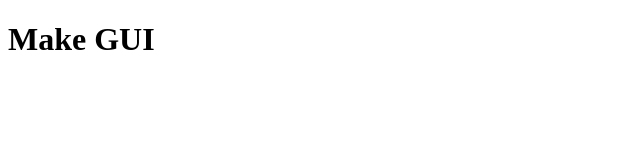
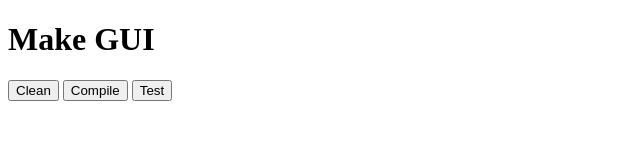
Before and after one commit to KevinWMatthews/electron-make_gui, an Electron app: page index.html in a window 800 px wide. Shown: the whole page, without its empty margins (0-640 px from the left). Drawn offline with Linux system fonts and the light colour scheme.

Commit message:
Add buttons
They don't do anything yet.

```diff
--- a/index.html
+++ b/index.html
@@ -6,5 +6,8 @@
   </head>
   <body>
     <h1>Make GUI</h1>
+    <button type="button" name="clean" id="clean">Clean</button>
+    <button type="button" name="compile" id="compile">Compile</button>
+    <button type="button" name="test" id="test">Test</button>
   </body>
 </html>
```
